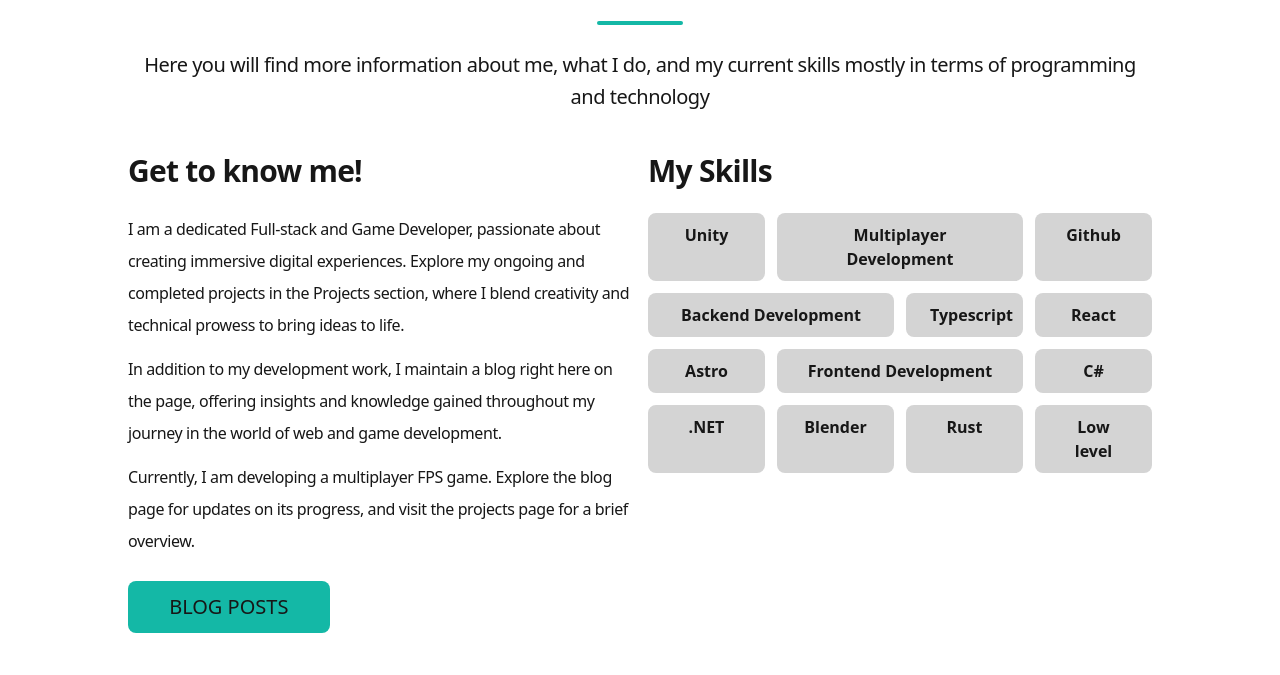
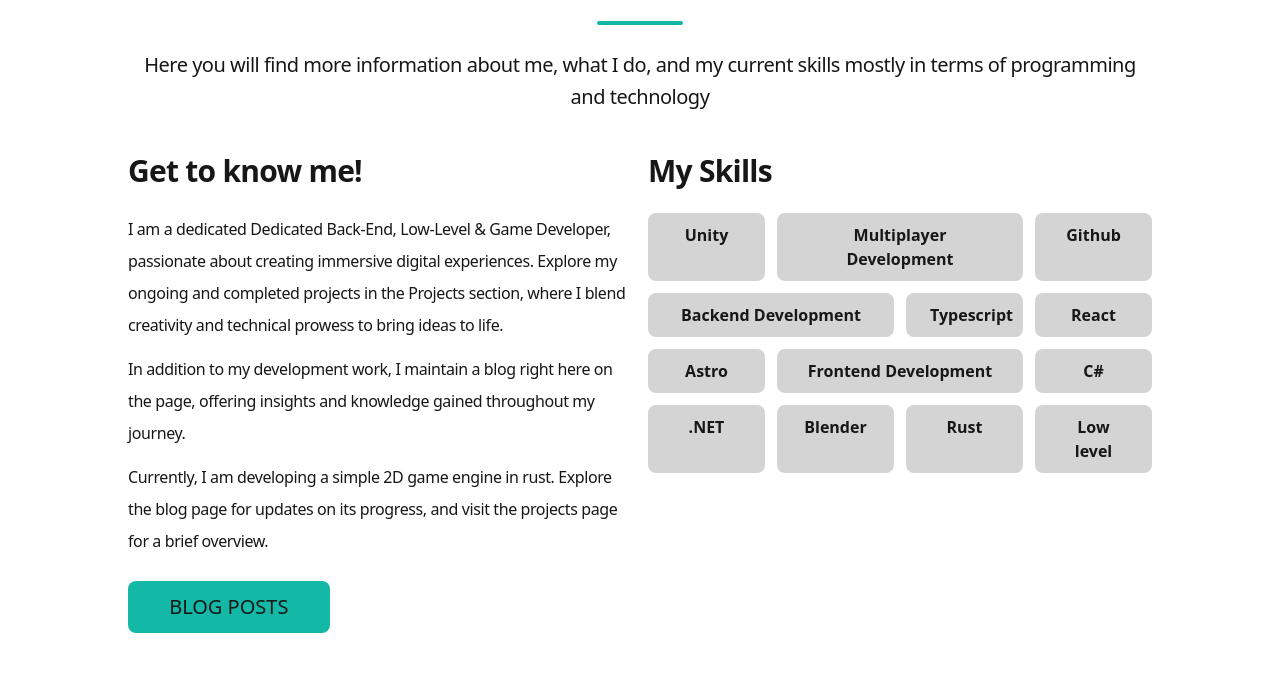
Before and after one commit to Estikno/Estikno.github.io, a plain HTML site: page index.html in a window 1280 px wide. Shown: the part 915-1590 px from the top of the page. Drawn offline with Linux system fonts and the light colour scheme.

Commit message:
Update small thing

```diff
--- a/index.html
+++ b/index.html
@@ -79,7 +79,7 @@ Here you will find more information about me, what I do, and my
                 current skills mostly in terms of programming and technology
 </h3> <div class="flex md:flex-row flex-col gap-4"> <div class="basis-1/2 flex flex-col gap-6"> <h4 class="text-3xl font-semibold tracking-tight text-gray-900 dark:text-gray-100">
 Get to know me!
-</h4> <div class="flex flex-col gap-3 font-normal leading-8 tracking-tight text-gray-900 dark:text-gray-100"> <span>I am a dedicated Full-stack and Game Developer,
+</h4> <div class="flex flex-col gap-3 font-normal leading-8 tracking-tight text-gray-900 dark:text-gray-100"> <span>I am a dedicated Dedicated Back-End, Low-Level & Game Developer,
                             passionate about creating immersive digital
                             experiences. Explore my ongoing and completed
                             projects in the Projects section, where I blend
@@ -88,9 +88,8 @@ Get to know me!
 </span> <span>
 In addition to my development work, I maintain a
                             blog right here on the page, offering insights and
-                            knowledge gained throughout my journey in the world
-                            of web and game development.
-</span> <span>Currently, I am developing a multiplayer FPS game.
+                            knowledge gained throughout my journey.
+</span> <span>Currently, I am developing a simple 2D game engine in rust.
                             Explore the blog page for updates on its progress,
                             and visit the projects page for a brief overview.</span> </div> <a href="/blog" class="bg-primary-500 hover:bg-primary-600 text-gray-900 dark:text-gray-100 font-medium rounded-lg text-xl px-5 py-3 md:w-3/5 xl:w-2/5 text-center">BLOG POSTS</a> </div> <div class="basis-1/2 flex flex-col gap-6"> <h4 class="text-3xl font-semibold tracking-tight text-gray-900 dark:text-gray-100">
 My Skills
```
